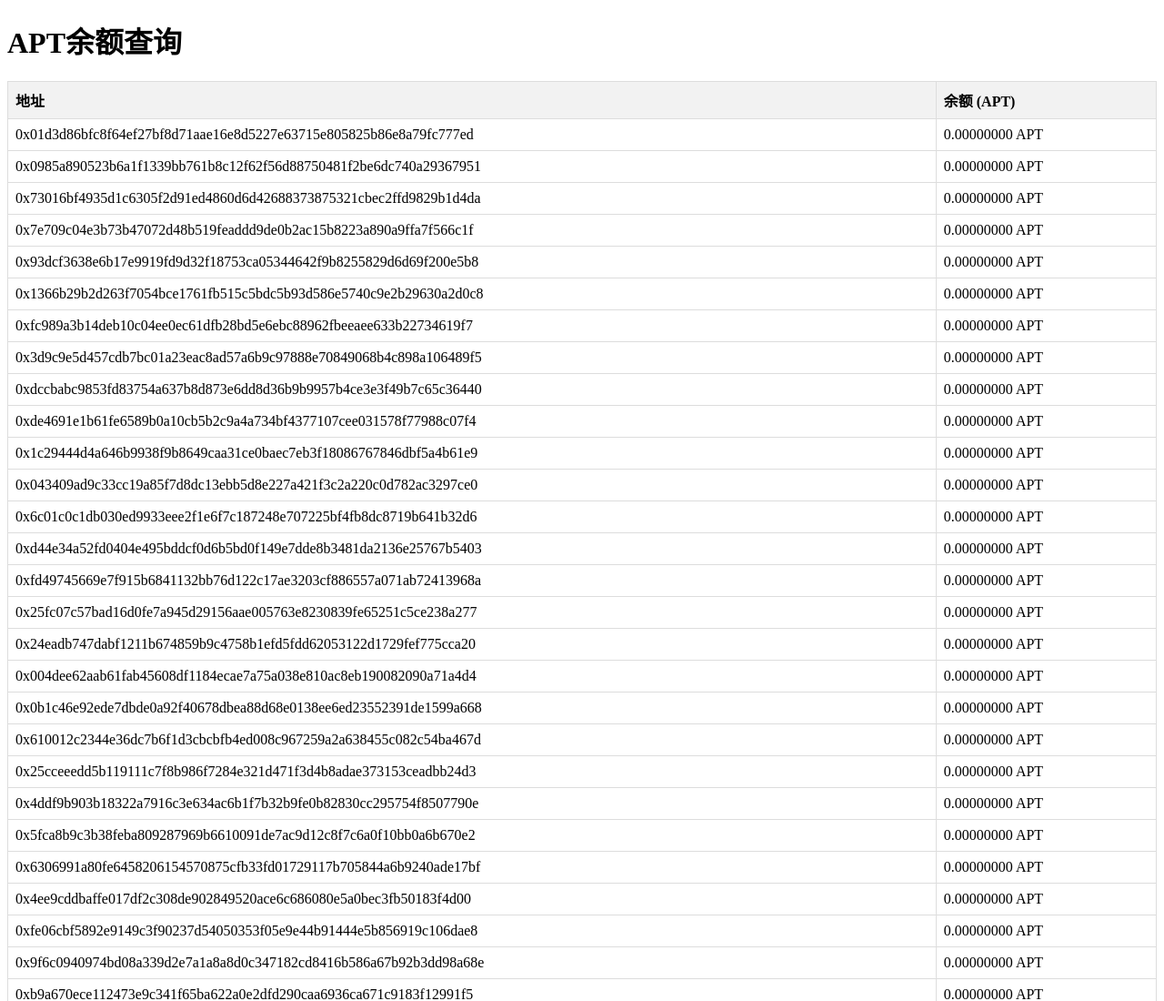
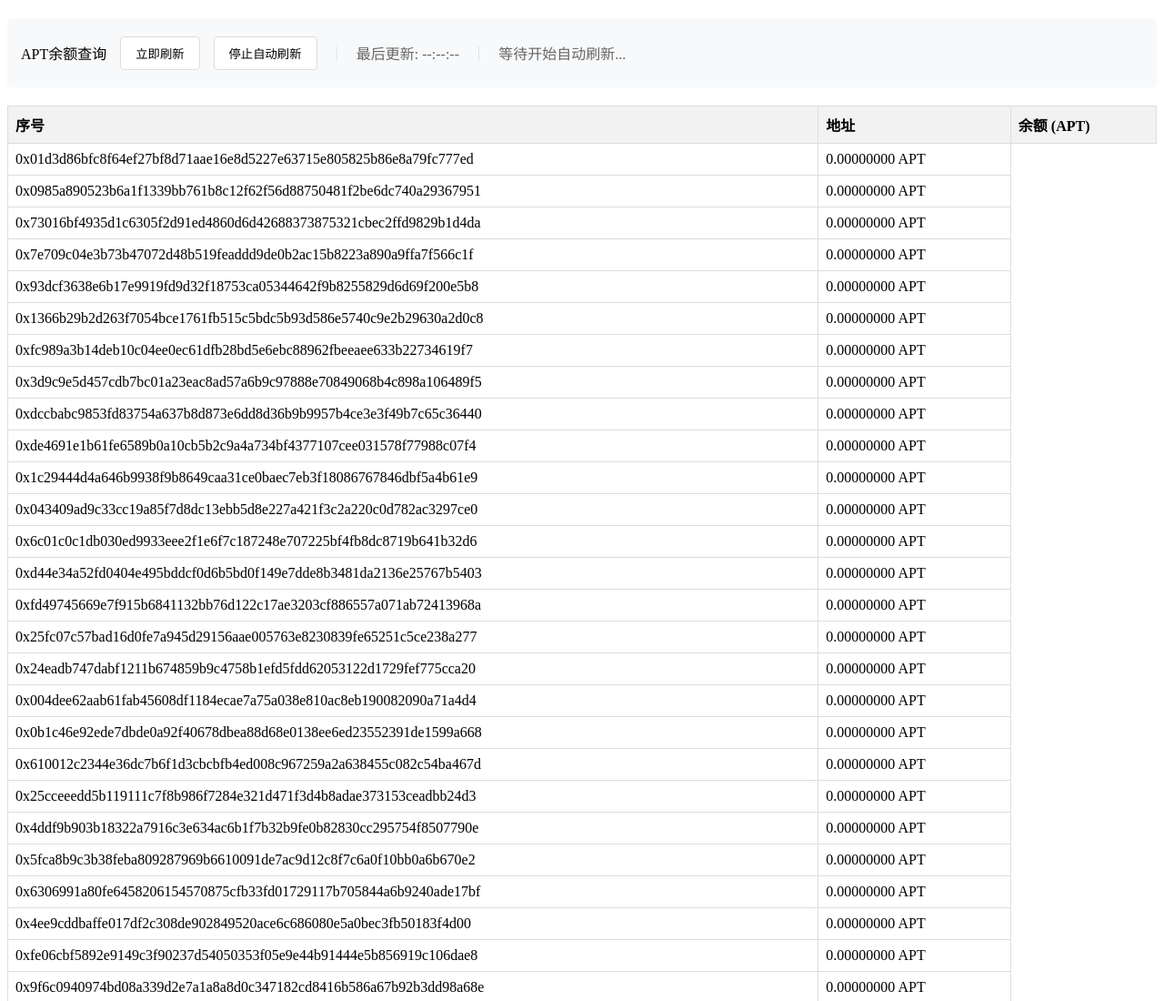
Before and after one commit to v1xingyue/mqp, a plain HTML site: page index.html in a window 1280 px wide. Shown: the top 1100 px of the page at 91% size. Drawn offline with Linux system fonts and the light colour scheme; no server answers.

Commit message:
Update index.html

```diff
--- a/index.html
+++ b/index.html
@@ -22,14 +22,58 @@
             text-align: center;
             margin: 20px;
         }
+        .controls {
+            margin: 20px 0;
+            display: flex;
+            align-items: center;
+            gap: 15px;
+            background-color: #f8f9fa;
+            padding: 10px 15px;
+            border-radius: 4px;
+        }
+        button {
+            padding: 8px 16px;
+            cursor: pointer;
+            border: 1px solid #ddd;
+            border-radius: 4px;
+            background-color: white;
+        }
+        button:hover {
+            background-color: #f0f0f0;
+        }
+        #lastRefresh, #countdown {
+            color: #666;
+            white-space: nowrap;
+        }
+        .divider {
+            color: #ddd;
+            margin: 0 5px;
+        }
+        html {
+            scroll-behavior: smooth;
+        }
+        tr.max-balance {
+            background-color: #fff3cd;
+            transition: background-color 0.3s ease;
+        }
     </style>
 </head>
 <body>
-    <h1>APT余额查询</h1>
+
+    <div class="controls">
+        <p>APT余额查询</p>
+        <button onclick="manualRefresh()">立即刷新</button>
+        <button id="refreshToggle" onclick="toggleAutoRefresh()">停止自动刷新</button>
+        <span class="divider">|</span>
+        <span id="lastRefresh">最后更新: --:--:--</span>
+        <span class="divider">|</span>
+        <span id="countdown">等待开始自动刷新...</span>
+    </div>
     <div id="loading" class="loading">正在加载数据...</div>
     <table id="balanceTable">
         <thead>
             <tr>
+                <th>序号</th>
                 <th>地址</th>
                 <th>余额 (APT)</th>
             </tr>
```
